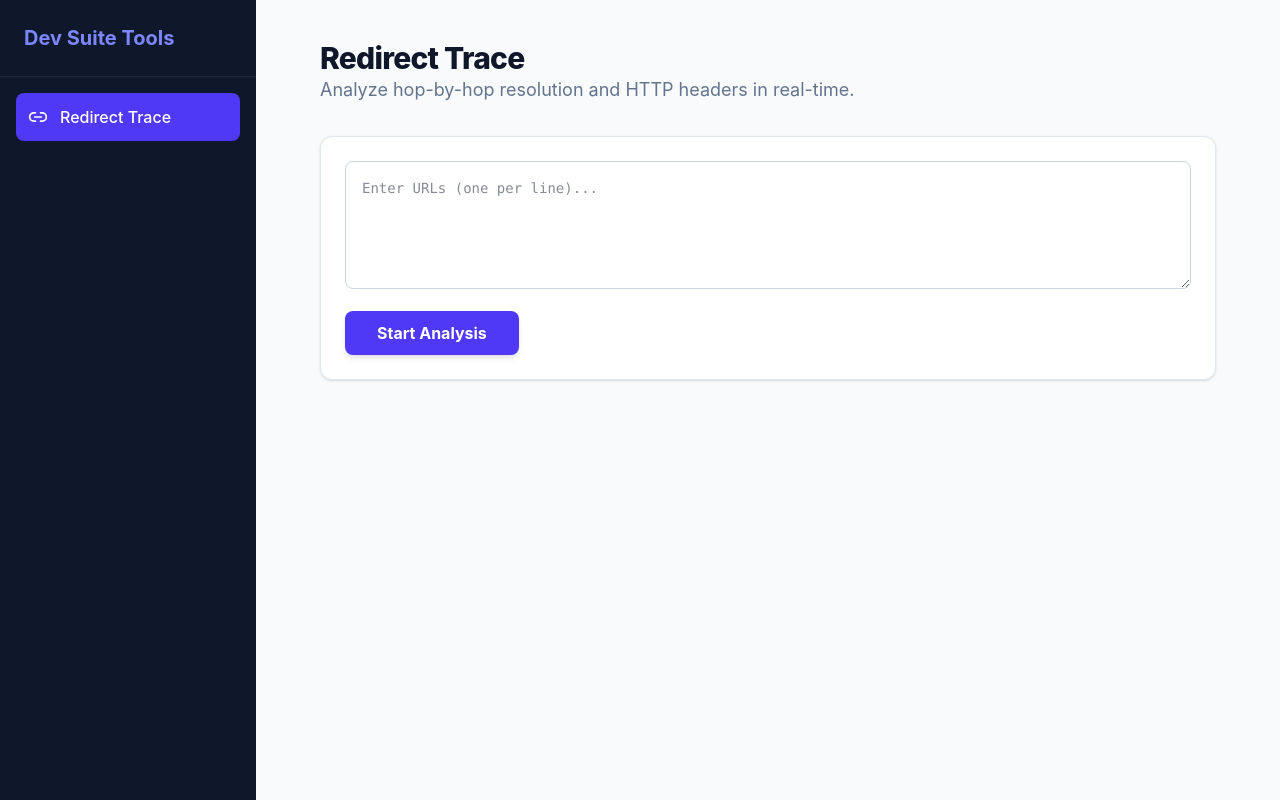
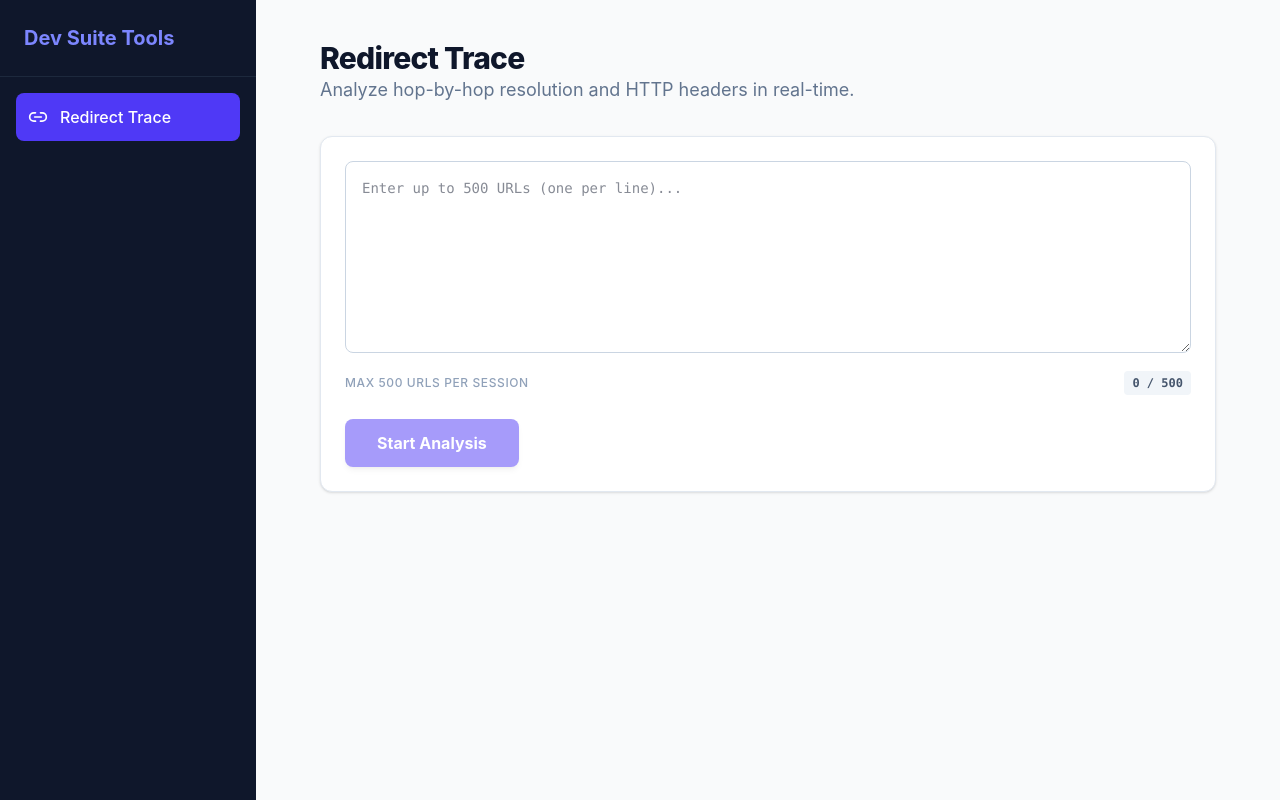
Before and after one commit to aarontoledo/apps, a React (Vite) app in the folder client/: page / in a window 1280 px wide. Built offline with nearby package versions, Linux system fonts and the light colour scheme.

Commit message:
add throttling

```diff
--- a/client/src/tools/redirect-checker/RedirectChecker.jsx
+++ b/client/src/tools/redirect-checker/RedirectChecker.jsx
@@ -1,5 +1,5 @@
-import React, { useState, useEffect } from 'react';
-import { ChevronDown, ChevronRight, ArrowRight, Loader2, Trash2, Download } from 'lucide-react';
+import React, { useState, useEffect, useRef } from 'react';
+import { ChevronDown, ChevronRight, ArrowRight, Loader2, Trash2, Download, AlertCircle, CheckCircle2, XCircle } from 'lucide-react';
 
 const getStatusColor = (status) => {
   const s = parseInt(status);
@@ -15,6 +15,11 @@ export default function RedirectChecker() {
   const [loading, setLoading] = useState(false);
   const [expandedIndex, setExpandedIndex] = useState(null);
   const [elapsedTime, setElapsedTime] = useState(0);
+  const [currentBatch, setCurrentBatch] = useState(0);
+  const [totalBatches, setTotalBatches] = useState(0);
+
+  // Ref to track cancellation state across the async loop
+  const cancelRef = useRef(false);
 
   useEffect(() => {
     let interval;
@@ -26,19 +31,59 @@ export default function RedirectChecker() {
     return () => clearInterval(interval);
   }, [loading]);
 
-  const runAnalysis = () => {
-    const urlList = urls.split('\n').map(u => u.trim()).filter(u => u !== '');
+  const runAnalysis = async () => {
+    const rawUrls = urls.split('\n').map(u => u.trim()).filter(u => u !== '');
+    const urlList = rawUrls.slice(0, 500);
     if (urlList.length === 0) return;
+
+    const BATCH_SIZE = 25;
+    const batches = [];
+    for (let i = 0; i < urlList.length; i += BATCH_SIZE) {
+      batches.push(urlList.slice(i, i + BATCH_SIZE));
+    }
 
     setLoading(true);
     setResults([]);
     setExpandedIndex(null);
+    setTotalBatches(batches.length);
+    cancelRef.current = false; // Reset cancel flag
 
+    for (let i = 0; i < batches.length; i++) {
+      // Check if user clicked cancel before starting a new batch
+      if (cancelRef.current) break;
+
+      setCurrentBatch(i + 1);
+      await processBatch(batches[i]);
+
+      // Check again after batch finishes (and before cool-down)
+      if (cancelRef.current) break;
+
+      if (i < batches.length - 1) {
+        await new Promise(resolve => {
+          const timer = setTimeout(resolve, 2000);
+          // If cancelled during cool-down, we could technically clear the timeout,
+          // but checking the ref in the loop is sufficient.
+        });
+      }
+    }
+
+    setLoading(false);
+    setCurrentBatch(0);
+  };
+
+  const processBatch = (batchUrls) => {
+    return new Promise((resolve) => {
       const baseUrl = window.location.hostname === 'localhost' ? 'http://localhost:8787' : '';
-    const encodedUrls = encodeURIComponent(JSON.stringify(urlList));
+      const encodedUrls = encodeURIComponent(JSON.stringify(batchUrls));
       const eventSource = new EventSource(`${baseUrl}/api/trace-stream?urls=${encodedUrls}`);
 
       eventSource.onmessage = (event) => {
+        // If cancelled while the stream is active, close it immediately
+        if (cancelRef.current) {
+          eventSource.close();
+          resolve();
+          return;
+        }
         try {
           const data = JSON.parse(event.data);
           if (data.result) setResults((prev) => [...prev, data.result]);
@@ -47,13 +92,19 @@ export default function RedirectChecker() {
 
       eventSource.addEventListener('end', () => {
         eventSource.close();
-      setLoading(false);
+        resolve();
       });
 
       eventSource.onerror = () => {
         eventSource.close();
+        resolve();
+      };
+    });
+  };
+
+  const handleCancel = () => {
+    cancelRef.current = true;
     setLoading(false);
-    };
   };
 
   const downloadResults = () => {
@@ -73,7 +124,13 @@ export default function RedirectChecker() {
   const clearResults = () => {
     setResults([]);
     setExpandedIndex(null);
+    setCurrentBatch(0);
+    setTotalBatches(0);
   };
+
+  const urlLines = urls.split('\n').filter(u => u.trim());
+  const urlCount = urlLines.length;
+  const isOverLimit = urlCount > 500;
 
   return (
     <div className="space-y-6">
@@ -106,21 +163,84 @@ export default function RedirectChecker() {
 
       <div className="bg-white rounded-xl shadow-sm border border-slate-200 p-6">
         <textarea
-          className="w-full h-32 p-4 rounded-lg border border-slate-300 focus:ring-2 focus:ring-indigo-500 outline-none font-mono text-sm mb-4"
-          placeholder="Enter URLs (one per line)..."
+          className={`w-full h-48 p-4 rounded-lg border focus:ring-2 outline-none font-mono text-sm mb-3 transition-all ${
+            isOverLimit
+              ? 'border-red-300 focus:ring-red-500 bg-red-50/30'
+              : 'border-slate-300 focus:ring-indigo-500'
+          }`}
+          placeholder="Enter up to 500 URLs (one per line)..."
           value={urls}
+          disabled={loading}
           onChange={(e) => setUrls(e.target.value)}
         />
+
+        <div className="flex items-center justify-between mb-6">
+          <div className="flex items-center gap-2">
+            {isOverLimit ? (
+              <div className="flex items-center gap-1.5 text-red-600 animate-pulse">
+                <AlertCircle size={16} />
+                <span className="text-xs font-bold uppercase tracking-wider">
+                  Over Limit: Only first 500 URLs will be processed
+                </span>
+              </div>
+            ) : urlCount > 0 ? (
+              <div className="flex items-center gap-1.5 text-green-600">
+                <CheckCircle2 size={16} />
+                <span className="text-xs font-bold uppercase tracking-wider">
+                  Ready to analyze {urlCount} URLs
+                </span>
+              </div>
+            ) : (
+              <span className="text-xs text-slate-400 font-medium uppercase tracking-wider">
+                Max 500 URLs per session
+              </span>
+            )}
+          </div>
+          <span className={`text-xs font-mono font-bold px-2 py-1 rounded ${
+            isOverLimit ? 'bg-red-100 text-red-700' : 'bg-slate-100 text-slate-600'
+          }`}>
+            {urlCount} / 500
+          </span>
+        </div>
+
+        <div className="flex items-center gap-3">
           <button
             onClick={runAnalysis}
-          disabled={loading}
-          className="flex items-center gap-2 bg-indigo-600 text-white px-8 py-2.5 rounded-lg font-bold hover:bg-indigo-700 transition-all disabled:opacity-50 shadow-md"
+            disabled={loading || urlCount === 0}
+            className={`flex items-center gap-2 px-8 py-3 rounded-lg font-bold transition-all shadow-md disabled:opacity-50 ${
+              isOverLimit
+                ? 'bg-amber-600 hover:bg-amber-700 text-white'
+                : 'bg-indigo-600 hover:bg-indigo-700 text-white'
+            }`}
           >
             {loading && <Loader2 className="animate-spin" size={20} />}
-          {loading ? `Tracing (${elapsedTime}s)...` : 'Start Analysis'}
+            {loading
+              ? `Processing Batch ${currentBatch}/${totalBatches}...`
+              : isOverLimit ? 'Analyze First 500' : 'Start Analysis'}
           </button>
+
+          {loading && (
+            <button
+              onClick={handleCancel}
+              className="flex items-center gap-2 px-6 py-3 rounded-lg font-bold bg-white text-red-600 border border-red-200 hover:bg-red-50 transition-all shadow-sm"
+            >
+              <XCircle size={18} />
+              Cancel Analysis
+            </button>
+          )}
+        </div>
       </div>
 
+      {/* Elapsed time indicator during loading */}
+      {loading && (
+        <div className="flex justify-center">
+          <span className="text-xs font-medium text-slate-400 bg-slate-100 px-3 py-1 rounded-full">
+            Time elapsed: {elapsedTime}s
+          </span>
+        </div>
+      )}
+
+      {/* Results Section Remains Identical */}
       <div className="space-y-4">
         {results.map((res, i) => (
           <div key={i} className="bg-white border border-slate-200 rounded-xl overflow-hidden shadow-sm hover:border-indigo-200 transition-all text-left">
@@ -133,7 +253,6 @@ export default function RedirectChecker() {
               </div>
 
               <div className="flex flex-col gap-3 min-w-0 flex-1">
-                {/* Master Level Mapping: Stacked IN/OUT */}
                 <div className="space-y-2.5">
                   <div className="flex items-start gap-3">
                     <div className="flex flex-col items-center shrink-0">
@@ -156,7 +275,6 @@ export default function RedirectChecker() {
                   </div>
                 </div>
 
-                {/* Redirect Path Sequence */}
                 <div className="flex items-center gap-1 flex-wrap pl-9">
                   {res.chain.map((step, idx) => (
                     <React.Fragment key={idx}>
```
Also changed, not shown: 1 other file (tests, documents, lock files or other folders). Lines whose indentation alone changed are shown as unchanged.
